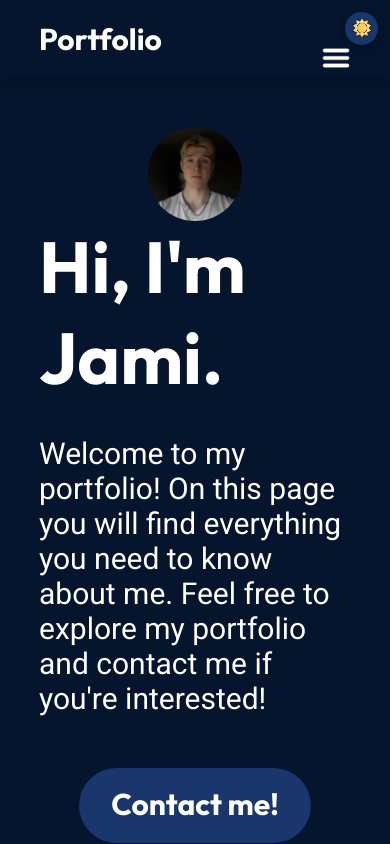
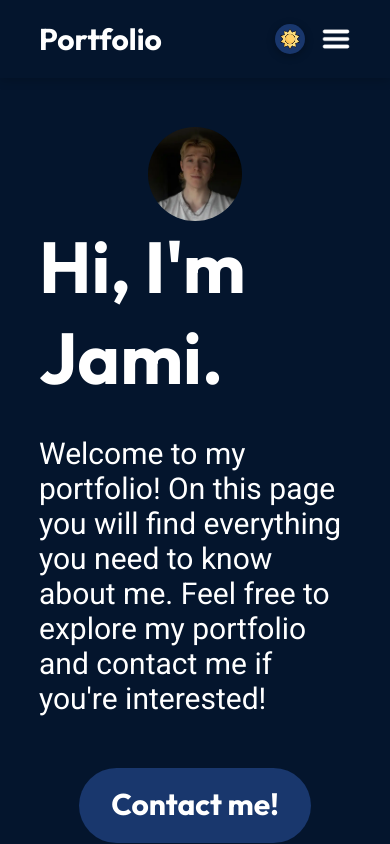
Before and after one commit to Jamirankinen/Portfolio, a React (Vite) app: page / in a window 390 px wide. Shown: the top 844 px of the page. Built offline with nearby package versions, Linux system fonts and the light colour scheme.

Commit message:
responsiveness fix

```diff
--- a/src/components/Navbar/Navbar.jsx
+++ b/src/components/Navbar/Navbar.jsx
@@ -31,14 +31,20 @@ export const Navbar = () => {
 
   return (
     <nav className={styles.navbar} aria-label="Main Navigation">
+      {/* Logo / title */}
       <a className={styles.title} href="/">
         Portfolio
       </a>
-       <div className={styles.rightControls}>
+
+      {/* Right side: theme toggle + menu button + dropdown menu */}
+      <div className={styles.rightControls} ref={menuRef}>
+        <div className={styles.menuWrapper}>
+          {/* Theme toggle */}
           <div className={styles.themeToggleWrapper}>
             <ThemeToggleButton />
           </div>
-      <div className={styles.menu} ref={menuRef}>
+
+          {/* Hamburger / close menu button */}
           <button
             className={styles.menuBtn}
             onClick={() => setMenuOpen(!menuOpen)}
@@ -53,6 +59,9 @@ export const Navbar = () => {
               alt="menu icon"
             />
           </button>
+        </div>
+
+        {/* Dropdown menu */}
         <ul
           className={`${styles.menuItems} ${menuOpen ? styles.menuOpen : ""}`}
           onClick={() => setMenuOpen(false)}
@@ -69,7 +78,6 @@ export const Navbar = () => {
           ))}
         </ul>
       </div>
-      </div>
     </nav>
   );
 };
--- a/src/components/Navbar/Navbar.module.css
+++ b/src/components/Navbar/Navbar.module.css
@@ -20,10 +20,24 @@
   color: var(--color-text);
 }
 
-.menu {
+/* Wraps theme + menu button */
+.rightControls {
   display: flex;
   align-items: center;
+  gap: 1rem;
+}
+
+/* Keeps buttons aligned in row */
+.menuWrapper {
+  display: flex;
+  align-items: center;
+  gap: 1rem;
   position: relative;
+}
+
+.themeToggleWrapper {
+  display: flex;
+  align-items: center;
 }
 
 .menuBtn {
@@ -40,7 +54,7 @@
 }
 
 [data-theme="light"] .menuBtn img {
-  filter: invert(1); /* inverts white to black */
+  filter: invert(1);
 }
 
 .menuItems {
@@ -70,49 +84,25 @@
   transition: transform 0.2s ease, filter 0.3s ease, color 0.3s ease;
 }
 
-.rightControls {
-  display: flex;
-  align-items: center;
-  gap: 1rem;
-}
-
-.themeToggleWrapper {
-  display: flex;
-  align-items: center;
-}
-
-
-/* Responsive */
-@media screen and (max-width: 830px) {
-  .navbar {
-    flex-direction: column;
-    align-items: flex-start;
-  }
-
-  .menu {
-    position: absolute;
-    right: 0;
-    margin-right: 10%;
-    flex-direction: column;
-    align-items: flex-end;
-    gap: 11px;
-    z-index: 3;
-  }
-
+/* ✅ Responsive Fix */
+@media screen and (max-width: 1024px) {
   .menuBtn {
     display: block;
   }
 
   .menuItems {
     display: none;
+    position: absolute;
+    top: 100%;
+    right: 0;
     flex-direction: column;
-    align-items: center;
+    align-items: flex-end;
     gap: 13px;
+    background-color: var(--color-bg); /* original, not changed */
+    padding: 20px 30px;
     border-radius: 10px;
-    backdrop-filter: blur(8px);
-    background-color: linear-gradient(145deg, #0f1a3b, #1c2b50);
-    padding: 24px 33px;
     box-shadow: 0 0 20px rgba(87, 108, 188, 0.4);
+    z-index: 999;
     transition: all 0.3s ease-in-out;
   }
 
--- a/src/components/Theme/ThemeToggleButton.module.css
+++ b/src/components/Theme/ThemeToggleButton.module.css
@@ -1,7 +1,4 @@
 .themeToggleBtn {
-  position: absolute;
-  top: 1rem;
-  right: 1rem;
   padding: 0.5rem;
   border-radius: 999px;
   background-color: var(--color-secondary);
@@ -9,6 +6,9 @@
   cursor: pointer;
   box-shadow: 0 2px 8px rgba(0, 0, 0, 0.3);
   transition: background-color 0.3s ease, transform 0.2s ease;
+  display: flex;
+  align-items: center;
+  justify-content: center;
 }
 
 .themeToggleBtn:hover {
@@ -24,9 +24,7 @@
 
 @media (max-width: 600px) {
   .themeToggleBtn {
-    top: 0.75rem;
-    right: 0.75rem;
-    padding: 0.4rem;
+    padding: 0.3rem;
   }
 
   .themeIcon {
```
Lines whose indentation alone changed are shown as unchanged.
